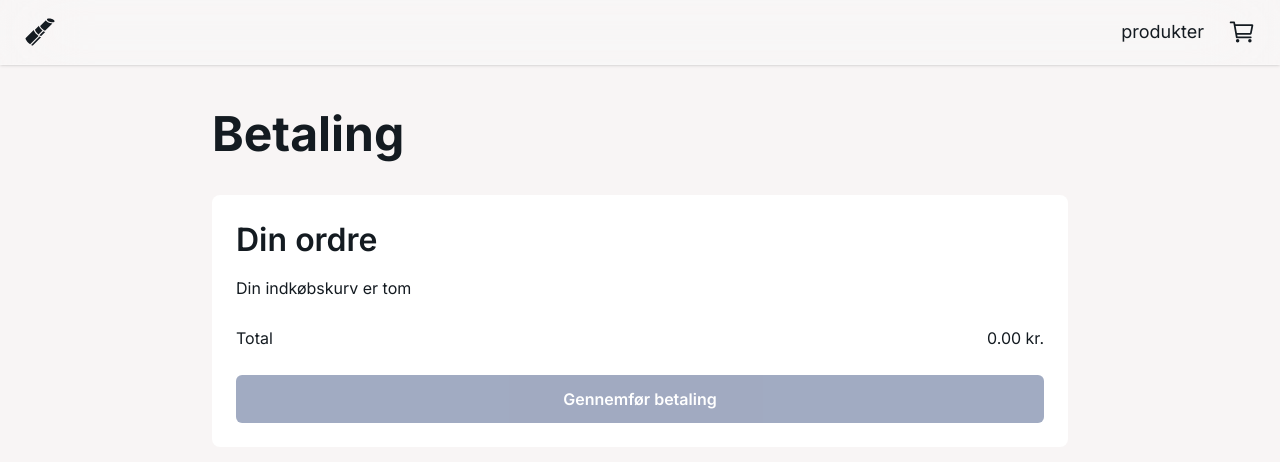
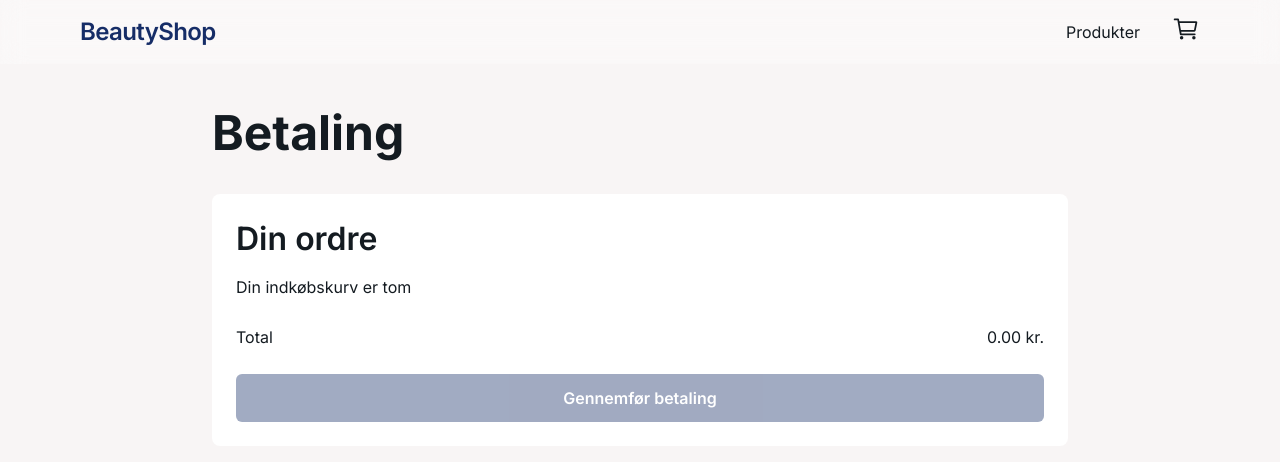
Before and after one commit to Vanest-Jalal/simple-shop, a Next.js app: page /payment in a window 1280 px wide. Shown: the top 462 px of the page. Built offline with nearby package versions, Linux system fonts and the light colour scheme.

Commit message:
Update header design and logo

```diff
--- a/app/components/Header.jsx
+++ b/app/components/Header.jsx
@@ -1,12 +1,16 @@
+
 import Logo from "./Logo";
 import Navigation from "./Navigation";
 
-// Header med logo til venstre og navigation til højre
+// Header med frosted glass fra starten
 export default function Header() {
   return (
-  <header className="sticky top-0 z-50 flex w-full items-center justify-between border-b border-white/20 bg-white/10 px-6 py-4 shadow-sm backdrop-blur-2xl">
-      <Logo />
-      <Navigation />
+    <header className="sticky top-0 z-50 w-full bg-white/30 backdrop-blur-md">
+      {/* Logo til venstre og navigation til højre */}
+      <div className="flex h-16 items-center justify-between px-10 md:px-20">
+        <Logo />
+        <Navigation />
+      </div>
     </header>
   );
 }
--- a/app/components/Logo.jsx
+++ b/app/components/Logo.jsx
@@ -1,10 +1,14 @@
+
 import Link from "next/link";
-import { GiLipstick } from "react-icons/gi";
 
 export default function Logo() {
   return (
-    <Link href="/" aria-label="Gå til forsiden">
-      <GiLipstick size={32} />
+    // Klik på navnet for at komme til forsiden
+    <Link
+      href="/"
+      className="text-2xl font-semibold tracking-tight text-blue transition-colors hover:text-lightblue"
+    >
+      BeautyShop
     </Link>
   );
 }
--- a/app/components/Navigation.jsx
+++ b/app/components/Navigation.jsx
@@ -1,3 +1,4 @@
+
 "use client";
 
 import Link from "next/link";
@@ -5,34 +6,37 @@ import { usePathname } from "next/navigation";
 import { IoCartOutline } from "react-icons/io5";
 
 export default function Navigation() {
-  // Finder den side som brugeren er på
+  // Finder den aktuelle side
   const pathname = usePathname();
 
+  // Tjekker hvilken side der er aktiv
+  const isProductsPage = pathname.startsWith("/products");
+  const isCartPage = pathname === "/cart";
+
   return (
-    //Afstand mellem links
-    <nav className="flex items-center gap-6">
+    <nav className="flex items-center gap-8">
+      {/* Link til produkter */}
       <Link
-      // Produktlink's og styling
         href="/products"
-        className={`text-lg font-normal leading-[1.6] transition-colors hover:text-lightblue ${
-          pathname.startsWith("/products")
-            ? "text-lightblue"
-            : "text-foreground"
+        className={`transition-colors ${
+          isProductsPage
+            ? "text-foreground underline underline-offset-8"
+            : "text-foreground hover:text-lightblue"
         }`}
       >
-        produkter
+        Produkter
       </Link>
 
+      {/* Link til kurven */}
       <Link
         href="/cart"
-        aria-label="Gå til indkøbskurven"
-        className={`transition-colors hover:text-lightblue ${
-          pathname.startsWith("/cart")
-            ? "text-lightblue"
-            : "text-foreground"
+        aria-label="Gå til kurv"
+        className={`flex items-center border-b-2 pb-1 transition-colors ${
+          isCartPage
+            ? "border-foreground text-foreground"
+            : "border-transparent text-foreground hover:text-lightblue"
         }`}
       >
-
         <IoCartOutline size={28} />
       </Link>
     </nav>
```
